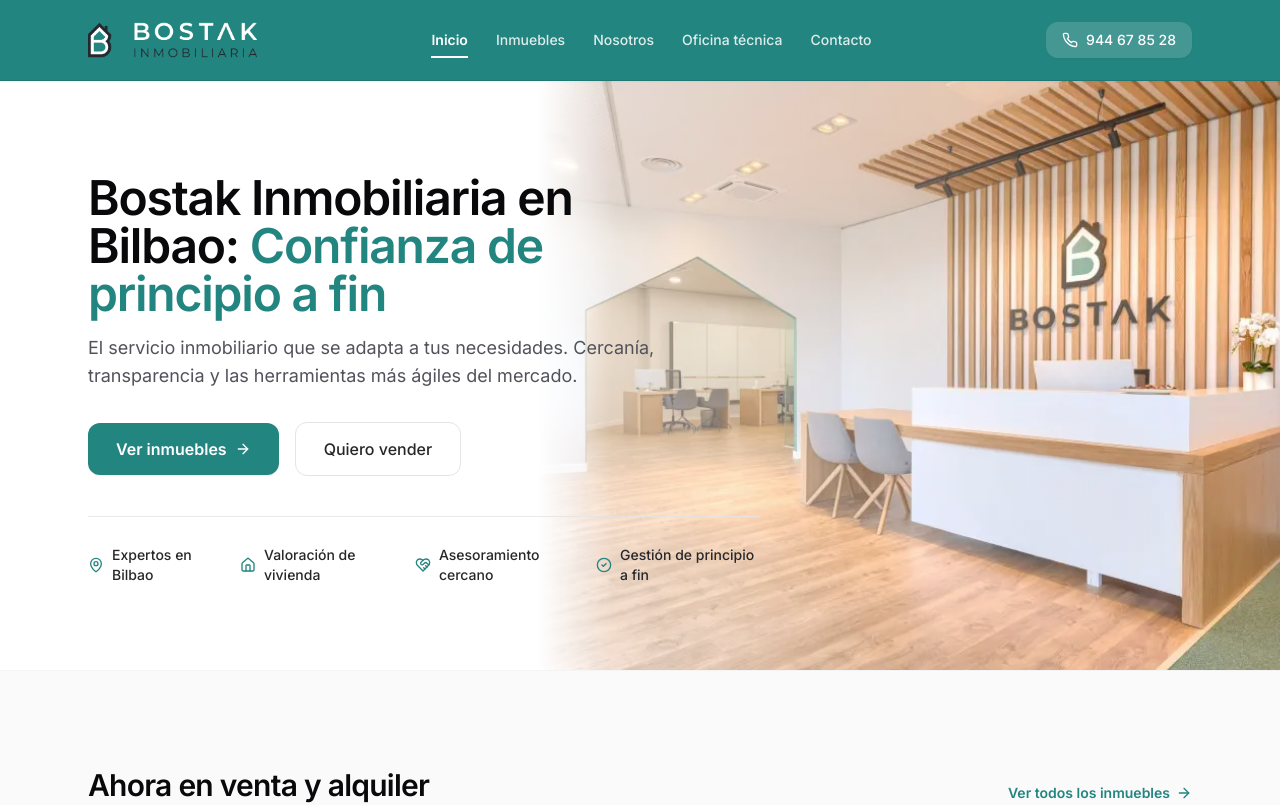
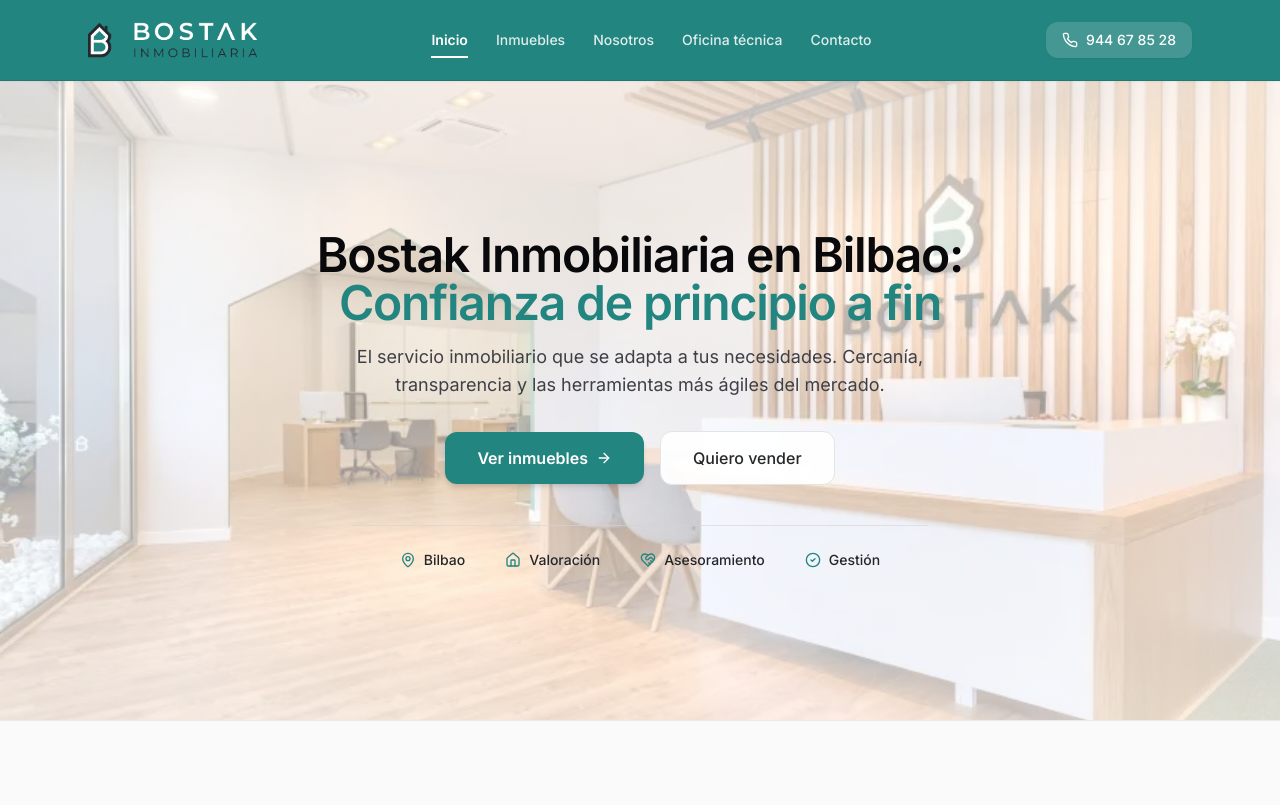
Before and after one commit to victooorltt/bostak-inmobiliaria, a Next.js app: page / in a window 1280 px wide. Shown: the top 805 px of the page. Built offline with nearby package versions, Linux system fonts and the light colour scheme.

Commit message:
feat: transform Home Hero to full-screen background photo with centered layout and shortened benefits

```diff
--- a/app/page.tsx
+++ b/app/page.tsx
@@ -145,70 +145,68 @@
 export default function HomePage() {
   return (
     <div>
-      {/* 1. Hero (Photo on right with Bostak logo visible, soft feather fade, lifted content, inline benefits) */}
-      <section className="relative overflow-hidden bg-white min-h-[520px] lg:min-h-[590px] flex items-center border-b border-zinc-100">
-        {/* Background photo right "suelta" - Anchored to right 58%, wall logo and office visible from center */}
-        <div className="absolute inset-0 lg:left-auto lg:right-0 lg:w-[58%] h-full pointer-events-none overflow-hidden">
+      {/* 1. Hero (Premium Full-Screen Background Photo with centered content & subtle overlay) */}
+      <section className="relative overflow-hidden bg-white min-h-[560px] lg:min-h-[640px] flex items-center justify-center border-b border-zinc-200/80">
+        {/* Full-width background photo across the entire hero */}
+        <div className="absolute inset-0 pointer-events-none overflow-hidden">
           <img
             src="/images/hero-inicio.webp"
-            alt="Bostak Inmobiliaria Bilbao"
-            className="h-full w-full object-cover object-[78%_center]"
+            alt="Oficina Bostak Inmobiliaria Bilbao"
+            className="h-full w-full object-cover object-[75%_center] lg:object-[80%_center]"
             fetchPriority="high"
             loading="eager"
           />
-          {/* Desktop left-to-right gentle fade: reduced width so office is clearly visible from center */}
-          <div className="absolute inset-0 bg-gradient-to-r from-white from-0% via-white/50 via-10% to-transparent to-28% hidden lg:block" />
-          {/* Mobile bottom-to-top fade */}
-          <div className="absolute inset-0 bg-gradient-to-t from-white from-0% via-white/80 via-30% to-transparent to-75% lg:hidden" />
+          {/* Subtle translucent white overlay to ensure flawless readability while office & wall logo remain clearly visible */}
+          <div className="absolute inset-0 bg-gradient-to-b from-white/75 via-white/55 to-white/70" />
         </div>
 
-        {/* Content container - lifted by ~30px (pt-10 lg:pt-16) to reduce excess whitespace */}
-        <div className="relative z-10 mx-auto max-w-6xl px-6 pt-10 pb-14 lg:pt-16 lg:pb-18 w-full">
-          <div className="max-w-xl">
+        {/* Centered content container directly over image */}
+        <div className="relative z-10 mx-auto max-w-4xl px-6 py-16 lg:py-24 text-center w-full">
+          <div className="max-w-2xl mx-auto">
             <h1 className="text-3xl sm:text-4xl lg:text-5xl font-semibold tracking-tight text-zinc-950 leading-[1.15]">
               Bostak Inmobiliaria en Bilbao:{' '}
               <span className="text-[#238580]">Confianza de principio a fin</span>
             </h1>
-            <p className="mt-4 text-base sm:text-lg text-zinc-600 leading-relaxed">
+            <p className="mt-4 text-base sm:text-lg text-zinc-700 leading-relaxed font-normal">
               El servicio inmobiliario que se adapta a tus necesidades. Cercanía, transparencia y las herramientas más ágiles del mercado.
             </p>
 
-            {/* Action buttons */}
-            <div className="mt-8 flex flex-col sm:flex-row items-stretch sm:items-center gap-4">
+            {/* Centered action buttons */}
+            <div className="mt-8 flex flex-col sm:flex-row items-center justify-center gap-4">
               <Link
                 href="/inmuebles-venta-alquiler/"
-                className="inline-flex items-center justify-center gap-2 bg-[#238580] hover:bg-[#1a6b67] text-white font-semibold px-7 py-3.5 text-base rounded-xl shadow-sm transition-colors"
+                className="inline-flex items-center justify-center gap-2 bg-[#238580] hover:bg-[#1a6b67] text-white font-semibold px-8 py-3.5 text-base rounded-xl shadow-md transition-all hover:shadow-lg w-full sm:w-auto"
               >
                 <span>Ver inmuebles</span>
                 <ArrowRight className="h-4 w-4" />
               </Link>
               <Link
                 href="/contacto/"
-                className="inline-flex items-center justify-center gap-2 bg-white border border-zinc-200 hover:border-zinc-300 text-zinc-800 font-medium px-7 py-3.5 text-base rounded-xl transition-colors"
+                className="inline-flex items-center justify-center gap-2 bg-white/95 hover:bg-white border border-zinc-200 hover:border-zinc-300 text-zinc-800 font-medium px-8 py-3.5 text-base rounded-xl shadow-xs transition-colors w-full sm:w-auto"
               >
                 <span>Quiero vender</span>
               </Link>
             </div>
           </div>
 
-          {/* Benefits row inspired by reference image (small icon + short text, no heavy boxes) */}
-          <div className="mt-10 pt-7 border-t border-zinc-200/80 max-w-2xl">
-            <div className="grid grid-cols-2 lg:flex lg:items-center lg:justify-between gap-y-3.5 gap-x-4 lg:gap-6 text-xs sm:text-sm font-medium text-zinc-800">
+          {/* Shortened benefits row centered beneath buttons */}
+          <div className="mt-10 pt-6 border-t border-zinc-300/60 max-w-xl mx-auto">
+            <div className="flex flex-wrap items-center justify-center gap-6 sm:gap-8 lg:gap-10 text-xs sm:text-sm font-medium text-zinc-800">
               <div className="inline-flex items-center gap-2">
                 <MapPin className="h-4 w-4 text-[#238580] shrink-0" />
-                <span>Expertos en Bilbao</span>
+                <span>Bilbao</span>
               </div>
               <div className="inline-flex items-center gap-2">
                 <Home className="h-4 w-4 text-[#238580] shrink-0" />
-                <span>Valoración de vivienda</span>
+                <span>Valoración</span>
               </div>
               <div className="inline-flex items-center gap-2">
                 <HeartHandshake className="h-4 w-4 text-[#238580] shrink-0" />
-                <span>Asesoramiento cercano</span>
+                <span>Asesoramiento</span>
               </div>
               <div className="inline-flex items-center gap-2">
                 <CheckCircle2 className="h-4 w-4 text-[#238580] shrink-0" />
-                <span>Gestión de principio a fin</span>
+                <span>Gestión</span>
               </div>
             </div>
           </div>
```
